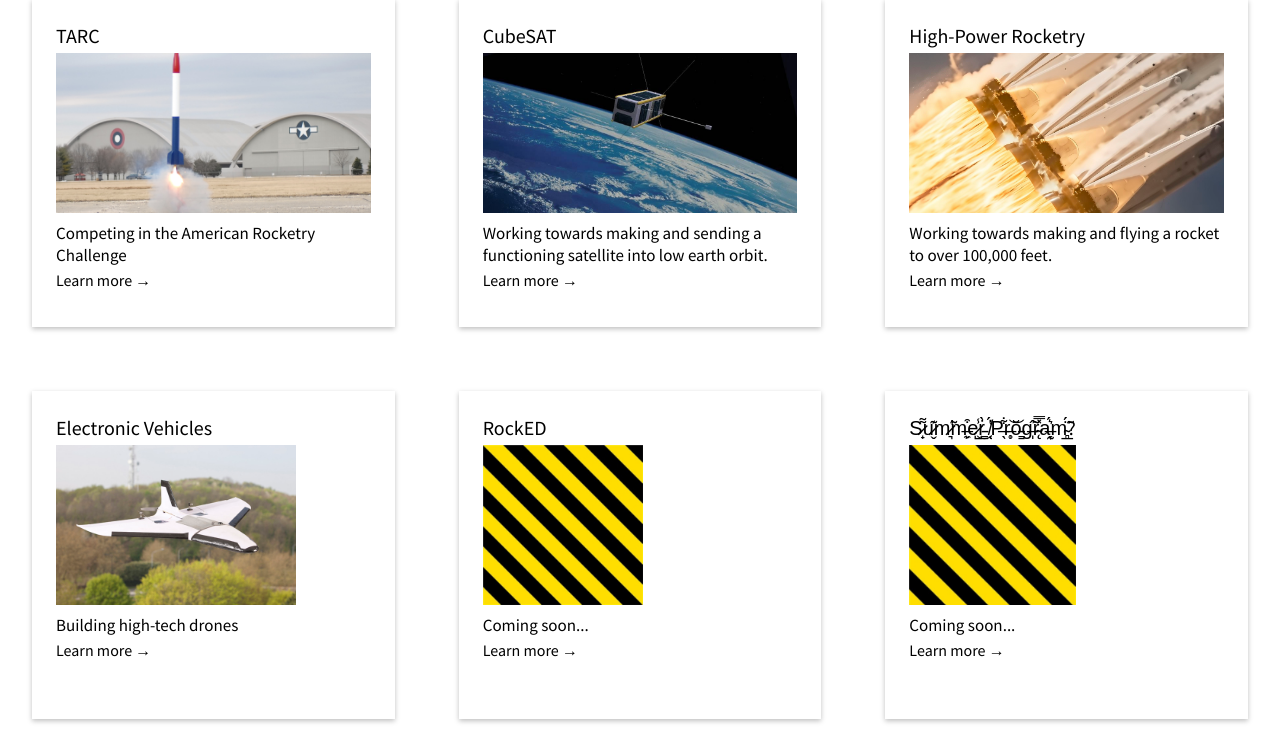
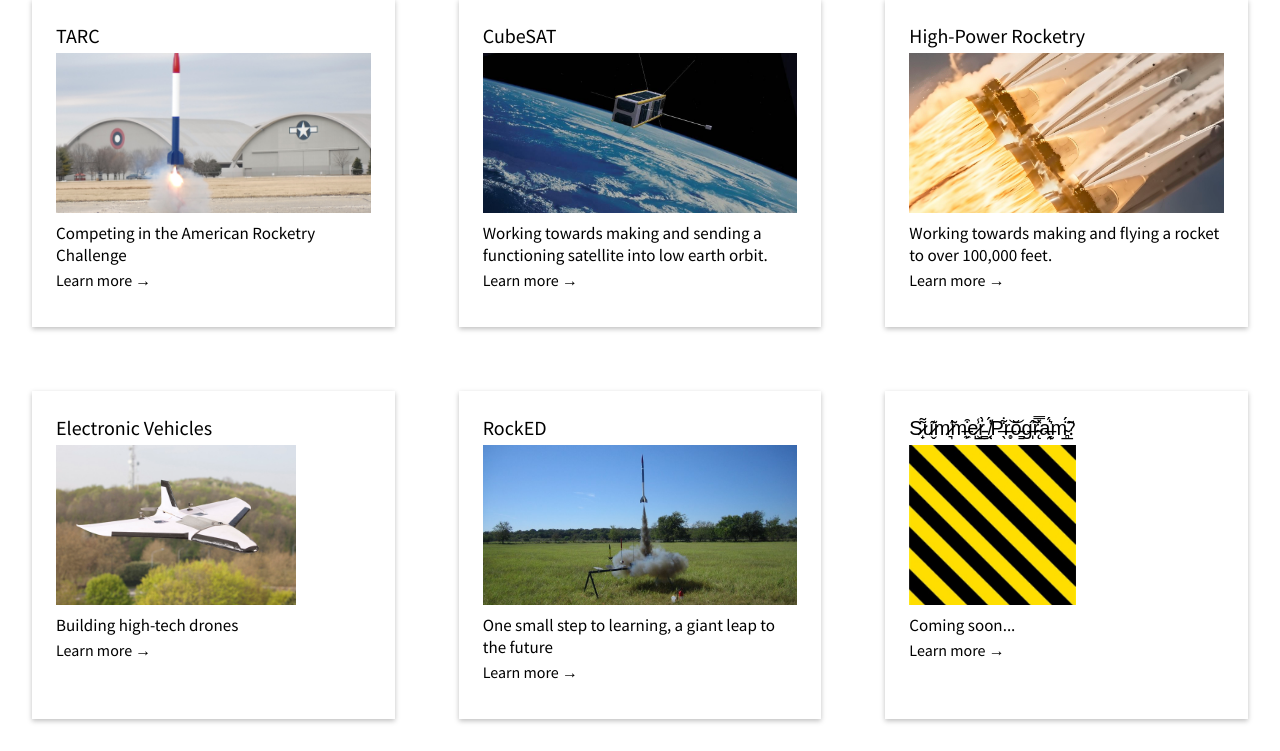
Before and after one commit to leonmaksin/NYC_Aerospace, a Flask app: page / in a window 1280 px wide. Shown: the part 926-1677 px from the top of the page. Run offline with Flask 2, Linux system fonts and the light colour scheme.

Commit message:
Update home.html

```diff
--- a/templates/home.html
+++ b/templates/home.html
@@ -74,8 +74,8 @@
         <div class="project column-start-flex">
             <a href="/rocked" style="display: block; text-decoration: none; text-color: black;">
                 <div class="project-title">RockED</div>
-                <img class="project-img" src="/static/coming-soon.jpg">
-                <div class="project-description">Coming soon...</div>
+                <img class="project-img" src="/static/rocked.jpg">
+                <div class="project-description">One small step to learning, a giant leap to the future</div>
                 <p class="project-link">Learn more &#8594;</p>
             </a>
         </div>
```
